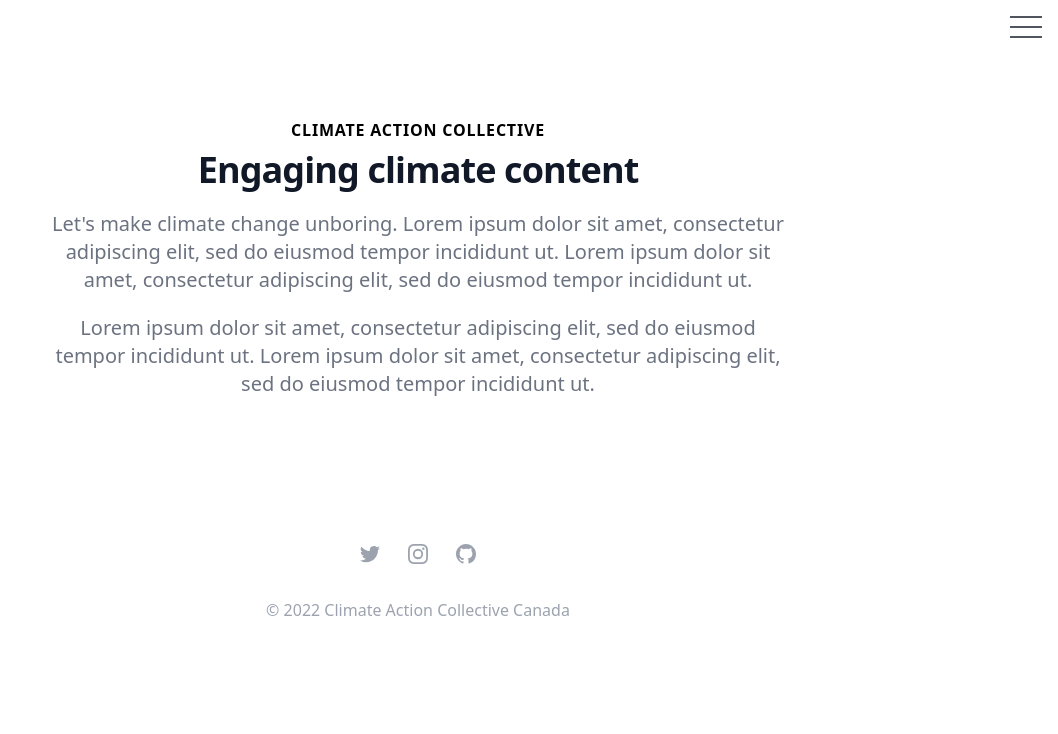
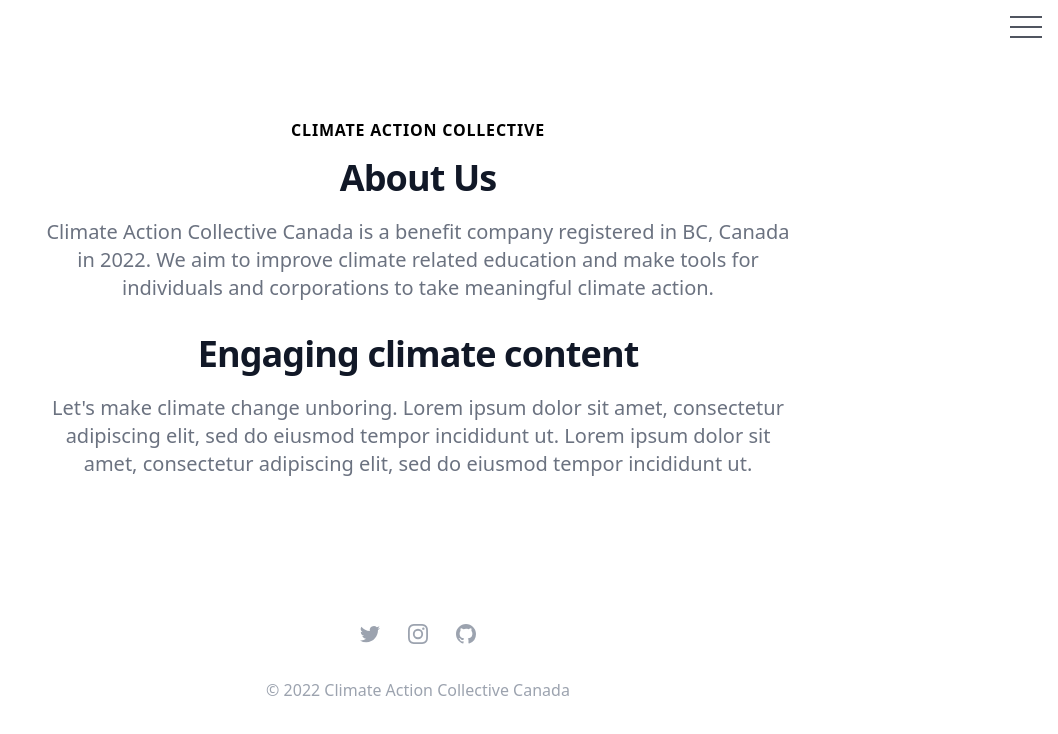
Before and after one commit to climatenews/services, a Next.js app in the folder web/: page /about in a window 1280 px wide. Shown: the top 734 px of the page, without its empty margins (222-1280 px from the left). Built offline with nearby package versions, Linux system fonts and the light colour scheme.

Commit message:
UI tweaks

```diff
--- a/web/components/feature/about_content.tsx
+++ b/web/components/feature/about_content.tsx
@@ -13,19 +13,25 @@ export default function AboutContent() {
           <h1 className="text-base font-semibold uppercase tracking-wider text-primary">
             Climate Action Collective
           </h1>
-          <p className="mt-2 text-3xl font-extrabold tracking-tight text-gray-900 sm:text-4xl">
+          <p className="mt-4 text-3xl font-extrabold tracking-tight text-gray-900 sm:text-4xl">
+            About Us
+          </p>
+          <p className="mx-auto mt-5 max-w-prose text-xl text-gray-500">
+            Climate Action Collective Canada is a benefit company registered in
+            BC, Canada in 2022. We aim to improve climate related education and
+            make tools for individuals and corporations to take meaningful
+            climate action.
+          </p>
+          <p className="mt-8 text-3xl font-extrabold tracking-tight text-gray-900 sm:text-4xl">
             Engaging climate content
           </p>
           <p className="mx-auto mt-5 max-w-prose text-xl text-gray-500">
-            Let's make climate change unboring. Lorem ipsum dolor sit amet, consectetur adipiscing elit, sed do
-          eiusmod tempor incididunt ut. Lorem ipsum dolor sit amet, consectetur adipiscing elit, sed do
-          eiusmod tempor incididunt ut.
+            Let's make climate change unboring. Lorem ipsum dolor sit amet,
+            consectetur adipiscing elit, sed do eiusmod tempor incididunt ut.
+            Lorem ipsum dolor sit amet, consectetur adipiscing elit, sed do
+            eiusmod tempor incididunt ut.
           </p>
-          <p className="mx-auto mt-5 max-w-prose text-xl text-gray-500">
-            Lorem ipsum dolor sit amet, consectetur adipiscing elit, sed do
-          eiusmod tempor incididunt ut. Lorem ipsum dolor sit amet, consectetur adipiscing elit, sed do
-          eiusmod tempor incididunt ut.
-          </p>
+
         </div>
       </div>
     </div>
--- a/web/components/generic/footer.tsx
+++ b/web/components/generic/footer.tsx
@@ -45,7 +45,6 @@ const navigation = {
   ]
 };
 
-
 export default function Footer() {
   return (
     <footer>
--- a/web/components/generic/header.tsx
+++ b/web/components/generic/header.tsx
@@ -50,7 +50,6 @@ export default function Header(props: HeaderProps) {
                 <a href="/about">About</a>
               </li>
             </ul>
-
           </div>
         </section>
       </nav>
--- a/web/pages/about.tsx
+++ b/web/pages/about.tsx
@@ -5,7 +5,7 @@ import Header from "components/generic/header";
 const AboutPage: NextPage = () => {
   return (
     <>
-      <Header  />
+      <Header />
       <AboutContent />
     </>
   );
--- a/web/pages/news_item/[item_id].tsx
+++ b/web/pages/news_item/[item_id].tsx
@@ -2,6 +2,7 @@ import type { NextPage } from "next";
 import NewsItemContent from "components/feature/news_item_content";
 import { NewsFeedUrlReference, getSdk } from "graphql/generated/graphql";
 import { graphQLClient } from "graphql/client";
+import Header from "components/generic/header";
 
 interface NewsItemPageProps {
   newsFeedUrlReferences: NewsFeedUrlReference[];
@@ -10,7 +11,12 @@ interface NewsItemPageProps {
 const NewsItemPage: NextPage<NewsItemPageProps> = ({
   newsFeedUrlReferences
 }) => {
-  return <NewsItemContent newsFeedUrlReferences={newsFeedUrlReferences} />;
+  return (
+    <>
+      <Header />
+      <NewsItemContent newsFeedUrlReferences={newsFeedUrlReferences} />
+    </>
+  );
 };
 
 export async function getServerSideProps(context: any) {
```
